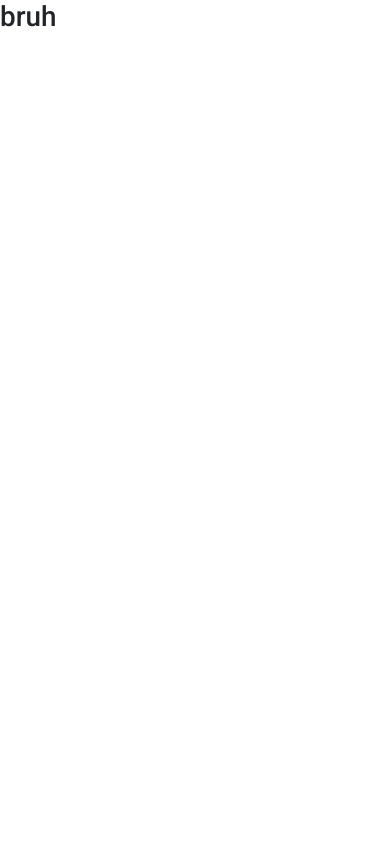
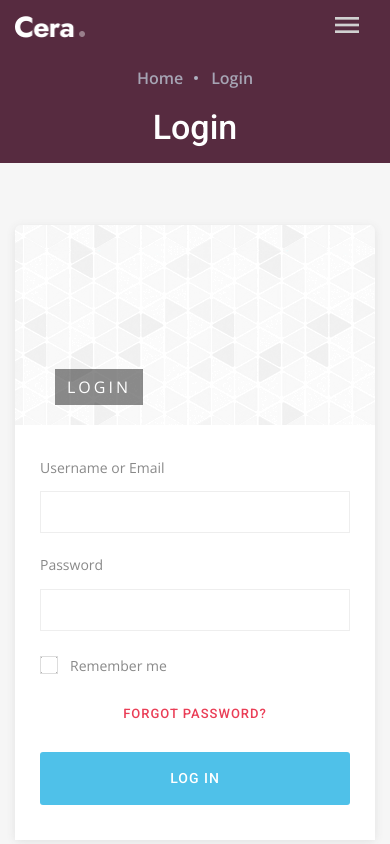
Before and after one commit to Abdul-Wahab-318/Cera, a React (Create React App) app: page /login in a window 390 px wide. Shown: the top 844 px of the page. Built offline with nearby package versions, Linux system fonts and the light colour scheme.

Commit message:
adds login page also makes it responsive. makes custom header section

```diff
--- a/src/App.css
+++ b/src/App.css
@@ -14,7 +14,7 @@
   --lightPink : #f5cbd3;
   --yellow : #f1c40f;
   --green: #0abb87;
-
+  --purple: #572b40 ;
 
   --open-sans :'Open Sans', sans-serif;
 }
--- a/src/App.js
+++ b/src/App.js
@@ -10,6 +10,7 @@ import {
   Route
 } from "react-router-dom";
 import MemberDirectoryCard from './components/memberDirectoryCard/MemberDirectoryCard';
+import Login from './pages/login/Login';
 
 
 function App() {
@@ -34,6 +35,10 @@ function App() {
             <MemberDirectoryCard/>
           </Route>
 
+          <Route path="/login">
+            <Login/>
+          </Route>
+
           <Route path="*">
             <h1>bruh</h1>
           </Route>
--- /dev/null
+++ b/src/components/customHeader/CustomHeader.css
@@ -0,0 +1,40 @@
+.custom-header-parent{
+    margin-top: 73px;
+    background-color: var(--purple);
+    padding: 4% 0;
+    display: flex;
+    justify-content: center;
+}
+.custom-header-caption{
+    text-align: center;
+}
+.custom-header-parent .custom-header-caption a , .custom-header-parent .custom-header-caption span{
+    padding: 0 12px;
+    color: #AFB2C1;
+    opacity: 0.9;
+    font-family: var(--open-sans);
+    font-weight: 600;
+    transition: all 300ms ease;
+}
+.custom-header-parent .custom-header-caption a:hover{
+    filter: brightness(1.3);
+}
+.custom-header-caption div{
+    position: relative;
+}
+.custom-header-caption div::after{
+    position: absolute;
+    content: '';
+    left: 51%;
+    top: 50%;
+    transform: translate(-50%,-50%);
+    width: 4px;
+    height: 4px;
+    border-radius: 50%;
+    background-color: #AFB2C1;
+}
+.custom-header-caption h1{
+    color: var(--white);
+    font-size: 34px;
+    margin: 16px 0 0 0;
+}
--- /dev/null
+++ b/src/components/customHeader/CustomHeader.js
@@ -0,0 +1,15 @@
+import React from 'react'
+import {Link} from 'react-router-dom'
+import './CustomHeader.css'
+export default function CustomHeader(props) {
+    return (
+        <div className="custom-header-parent">
+            <div className="custom-header-caption">
+                <div>
+                    <Link to="/">Home</Link> <span>{props.heading || "Login"}</span>
+                </div>
+                <h1>{props.heading || "Login"}</h1>
+            </div>
+        </div>
+    )
+}
--- a/src/components/header/Header.css
+++ b/src/components/header/Header.css
@@ -146,12 +146,16 @@ button{
     color: var(--white);
     font-size: 14.4px;
     font-weight: 500;
-    padding: 7px 22px;
+    padding: 6px 22px;
     border-radius: 5px;
     border: 2px solid var(--navLoginBtnBorder);
     transition: all 400ms ease;
 }
+.login-btn a{
+    color: var(--white);
+}
 .login-btn:hover{
+    color: var(--white);
     border: 2px solid var(--white);
 }
 
--- a/src/components/header/Header.js
+++ b/src/components/header/Header.js
@@ -69,7 +69,7 @@ function Header()
                             </ul>
                             </li>
                         </ul>
-                        <button className="login-btn">Login</button>
+                        <Link to="/login" className="login-btn">Login</Link>
                         </div>
                     </div>
                     </nav>
--- /dev/null
+++ b/src/pages/login/Login.css
@@ -0,0 +1,160 @@
+.login-parent header .navbar{
+    background-color: var(--purple) ;
+}
+
+.login-form-parent{
+    padding: 3% 0;
+    background-color: var(--sectionBg);
+}
+.login-form-parent .custom-container{
+    max-width: 910px;
+    padding: 50px 15px;
+}
+.login-form-inner{
+    max-width: 500px;
+    margin: 0 auto;
+    border-radius: 6px;
+    box-shadow: 0 2px 10px #e2e2e2;
+}
+
+.login-form-inner .login-form-cover{
+    height: 200px;
+    background-image: url(../../assets/geopattern.png);
+    background-color: white;
+    background-position: center;
+    border-radius: 6px 6px 0 0 ;
+    display: flex;
+    align-items: flex-end;
+    justify-content: flex-start;
+}
+.login-form-inner .login-form-cover div{
+    background-color: rgba(0,0,0,.45);
+    color: var(--white);
+    letter-spacing: 3px;
+    text-transform: uppercase;
+    margin: 0 0px 20px 40px;
+    padding: 6px 12px;
+    font-family: var(--open-sans);
+}
+
+.login-form-fields{
+    padding: 35px 45px;
+    background-color: var(--white);
+}
+.login-form-field h6{
+    color: #898989;
+    font-weight: 400;
+    font-size: 14px;
+    font-family: var(--open-sans);
+    margin-bottom: 15px;
+}
+.login-form-field input{
+    width: 100%;
+    border: 1px solid #eee;
+    padding: 8px 10px;
+    transition: all 300ms ease;
+}
+.login-form-field input:focus{
+    box-shadow: 0 0 0px 2px var(--lightblue3);
+    outline: none;
+}
+.login-form-field:nth-child(3){
+    display: flex;
+    justify-content: space-between;
+    align-items: center;
+}
+.login-form-field:nth-child(3) button{
+    color: var(--red);
+    text-transform: uppercase;
+    font-size: 13px;
+    font-weight: 500;
+    letter-spacing: 1px;
+}
+.login-form-field:nth-child(3) input{
+    width: unset;
+    cursor: pointer;
+    position: absolute;
+    left: 0;
+    bottom: 2px;
+    height: 18px;
+    width: 18px;
+
+}
+.login-form-field:nth-child(3) input::before{
+
+    position: absolute;
+    content: '';
+    left: 0;
+    bottom: 0px;
+    width: 18px;
+    height: 18px;
+    border: 1px solid rgb(221, 221, 221);
+    background-color: transparent;
+}
+
+.login-form-field:nth-child(3) label{
+    cursor: pointer;
+    position: relative;
+    padding-left: 30px;
+    color: #898989;
+    font-weight: 400;
+    font-size: 14px;
+    font-family: var(--open-sans);
+    display: flex;
+    align-items: center;
+}
+.login-form-field:last-child {
+    margin-top: 28px;
+}
+.login-form-field:last-child button{
+    padding: 16px 12px;
+    border-radius: 3px;
+    width: 100%;
+    box-sizing: border-box;
+    background-color: var(--lightblue3);
+    text-transform: uppercase;
+    text-align: center;
+    font-size: 14px;
+    font-weight: 500;
+    letter-spacing: 1px;
+    transition: all 300ms ease;
+}
+.login-form-field:last-child button:hover{
+    background-color: rgba(234,61,86,1);
+    box-shadow: 0px 1px 0 5px rgba(234,61,86,0.5);
+}
+
+
+@media (min-width: 768px) and (max-width: 991.8px){
+
+    .custom-header-component .custom-header-parent{
+        margin-top: 50px;
+    }
+
+}
+
+@media (min-width: 576px) and (max-width: 767.8px){
+
+    .custom-header-component .custom-header-parent{
+        margin-top: 50px;
+    }
+
+}
+
+@media (max-width: 575.8px){
+
+    .custom-header-component .custom-header-parent{
+        margin-top: 50px;
+    }
+    .login-form-fields{
+        padding: 35px 25px;
+    }
+    .login-form-field:nth-child(3){
+        flex-direction: column;
+    }
+    .login-form-field:nth-child(3) label{
+        justify-self: flex-start;
+        align-self: flex-start;
+        margin-bottom: 28px;
+    }
+}
--- /dev/null
+++ b/src/pages/login/Login.js
@@ -0,0 +1,59 @@
+import React from 'react'
+import Header from '../../components/header/Header'
+import HelpCenter from '../../components/helpCenter/HelpCenter'
+import Footer from '../../components/footer/Footer'
+import './Login.css'
+import CustomHeader from '../../components/customHeader/CustomHeader'
+export default function Login() {
+    const handleSubmit = (e)=>{
+        e.preventDefault()
+    }
+    return (
+        <div className="login-parent">
+            <header>
+                <Header/>
+            </header>
+
+            <main>
+                <div className="custom-header-component">
+                    <CustomHeader heading="Login"/>
+                </div>
+                <section className="login-form-parent">
+                    <div className="custom-container">
+                        <div className="login-form-inner">
+                            <div className="login-form-cover">
+                                <div>Login</div>
+                            </div>
+                            <form className="login-form-fields" onSubmit={handleSubmit}>
+                                <div className="login-form-field mb-4">
+                                    <h6>Username or Email</h6>
+                                    <input type="text" />
+                                    <span className="error-handler"></span>
+                                </div>
+                                <div className="login-form-field mb-4">
+                                    <h6>Password</h6>
+                                    <input type="text" />
+                                    <span className="error-handler"></span>
+                                </div>
+                                <div className="login-form-field">
+                                    <label htmlFor="rememberme"><input type="checkbox" name="" id="rememberme" />Remember me</label>
+                                    <button>Forgot Password?</button>
+                                </div>
+                                <div className="login-form-field">
+                                    <button>Log IN</button>
+                                </div>
+                            </form>
+                        </div>
+                    </div>
+                </section>
+                <div className="help-center-component">
+                <HelpCenter/>
+                </div>
+            </main>
+
+            <footer>
+                <Footer/>
+            </footer>
+        </div>
+    )
+}
```
